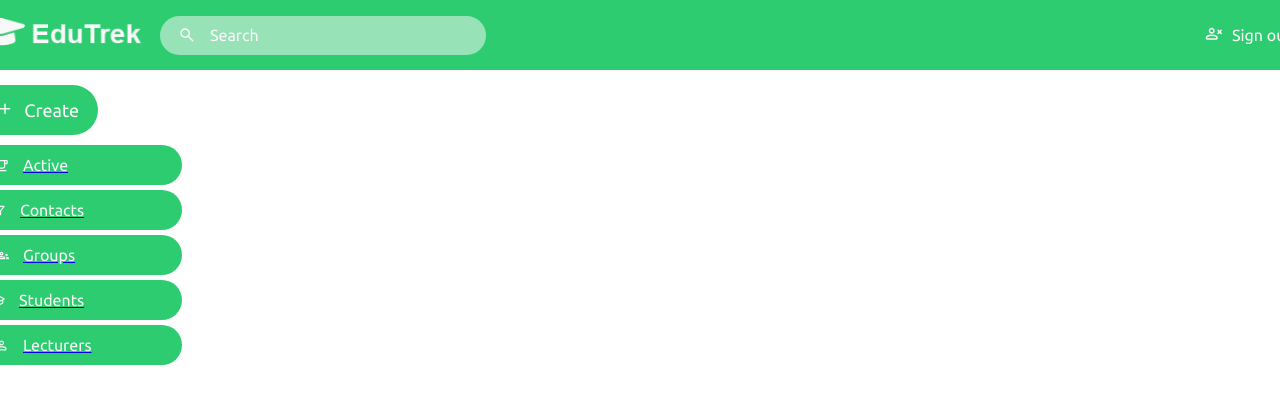
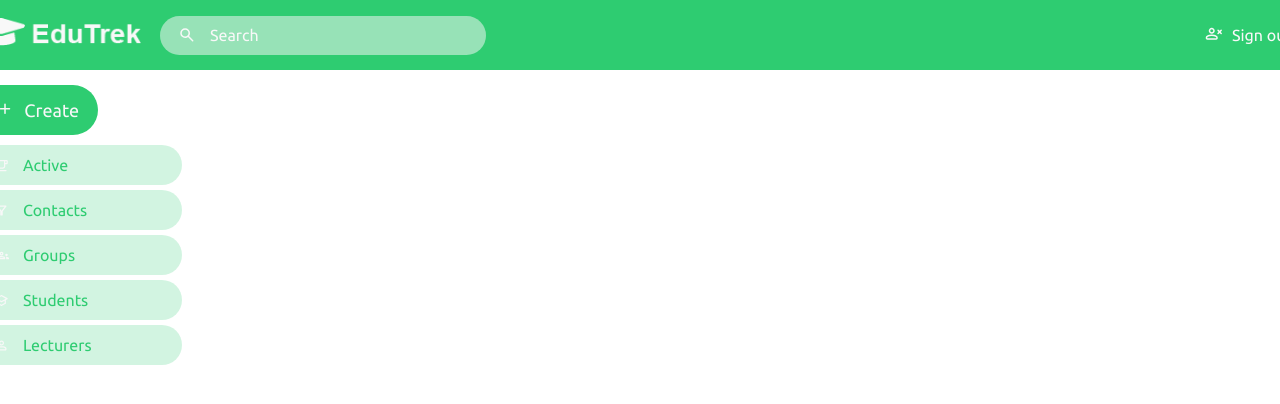
Before and after one commit to iamogir/edutrek, a React (Vite) app: page / in a window 1280 px wide. Shown: the top 404 px of the page. Built offline with nearby package versions, Linux system fonts and the light colour scheme; the HTML template or start-up script is replaced by a standard one.

Commit message:
added active/inactive style part I

```diff
--- a/src/general/components/sidebar/Sidebar.tsx
+++ b/src/general/components/sidebar/Sidebar.tsx
@@ -3,16 +3,25 @@ import CreateButton from "./createButton/CreateButton.tsx";
 import {sidebarItems} from "../../utils/constants.ts";
 import SidebarItem from "./sidebarItem/SidebarItem.tsx";
 import style from "./sidebar.module.css"
+import {Link, useLocation} from "react-router-dom";
 
 const Sidebar = () => {
+
+    const location = useLocation();
+    const path: string = location.pathname;
+
     return (
         <div>
             <div>
                 <CreateButton/>
             </div>
-            <div className={style.block}>
-                {sidebarItems.map(el => <SidebarItem item={el}/>)}
-            </div>
+            <ul className={style.block}>
+                {sidebarItems.map(el =>
+                    <Link to={"/" + el.route}>
+                        <SidebarItem item={el} isActive={path === "/" + el.route} key={el.route}/>
+                    </Link>
+                )}
+            </ul>
         </div>
     );
 };
--- a/src/general/components/sidebar/sidebar.module.css
+++ b/src/general/components/sidebar/sidebar.module.css
@@ -1,3 +1,7 @@
 .block {
     margin-top: 10px;
 }
+
+.block > a {
+    text-decoration: none;
+}
--- a/src/general/components/sidebar/sidebarItem/SidebarItem.tsx
+++ b/src/general/components/sidebar/sidebarItem/SidebarItem.tsx
@@ -1,22 +1,21 @@
 import React from 'react';
 import style from "./sidebarItem.module.css"
-import {Link} from "react-router-dom";
 import {Item} from "../../../interfaces.ts";
 
 interface Props {
-    item: Item
+    item: Item,
+    isActive: boolean
 }
 
-const SidebarItem = ({item}:Props) => {
+const SidebarItem = ({item, isActive}:Props) => {
+
     return (
-        <Link to={"/" + item.route}>
-            <div className={style.box}>
+            <li className={`${style.box} ${isActive ? style.active : ""}`}>
                 <div className={style.boxContent}>
                     <item.Icon/>
                     <span>{item.title}</span>
                 </div>
-            </div>
-        </Link>
+            </li>
     );
 };
 
--- a/src/general/components/sidebar/sidebarItem/sidebarItem.module.css
+++ b/src/general/components/sidebar/sidebarItem/sidebarItem.module.css
@@ -3,9 +3,7 @@
     width: 225px;
     height: 40px;
     /* UI Properties */
-    background: var(--unnamed-color-2ecc71) 0 0 no-repeat padding-box;
-    opacity: 1;
-
+    background: rgba(46, 204, 113, 0.21) 0 0 no-repeat padding-box;
     border-radius: 0 25px 25px 0;
     margin-bottom: 5px;
     margin-top: 5px;
@@ -28,8 +26,20 @@
     /* UI Properties */
     font: var(--unnamed-font-style-normal) normal var(--unnamed-font-weight-normal) var(--unnamed-font-size-16)/var(--unnamed-line-spacing-18) var(--unnamed-font-family-ubuntu);
     letter-spacing: var(--unnamed-character-spacing-0);
-    color: var(--unnamed-color-f8f8f8);
     text-align: left;
     opacity: 1;
     margin-left: 13px;
+    color: var(--unnamed-color-2ecc71);
 }
+
+a {
+    text-decoration: none;
+}
+
+.active {
+    background: var(--unnamed-color-2ecc71) 0 0 no-repeat padding-box;
+}
+
+.active > .boxContent > span {
+    color: var(--unnamed-color-f8f8f8);
+}
--- a/src/index.css
+++ b/src/index.css
@@ -27,7 +27,7 @@ body {
   --save-for-later: #CCB42E;
   --unnamed-color-2b2d2f: #2B2D2F;
   --unnamed-color-d8d8d9: #D8D8D9;
-  --unnamed-color-2ecc71: #2ECC71;
+  --unnamed-color-2ecc71: rgb(46, 204, 113);
   --unnamed-color-25a65b99: rgba(37, 166, 91, 0.6);
   --unnamed-color-f8f8f8: #f8f8f8;
   --unnamed-color-f8f8f88e: rgba(248, 248, 248, 0.56);
```
Also changed, not shown: src/icons/sidebar/contacts.svg, src/icons/sidebar/students.svg.
